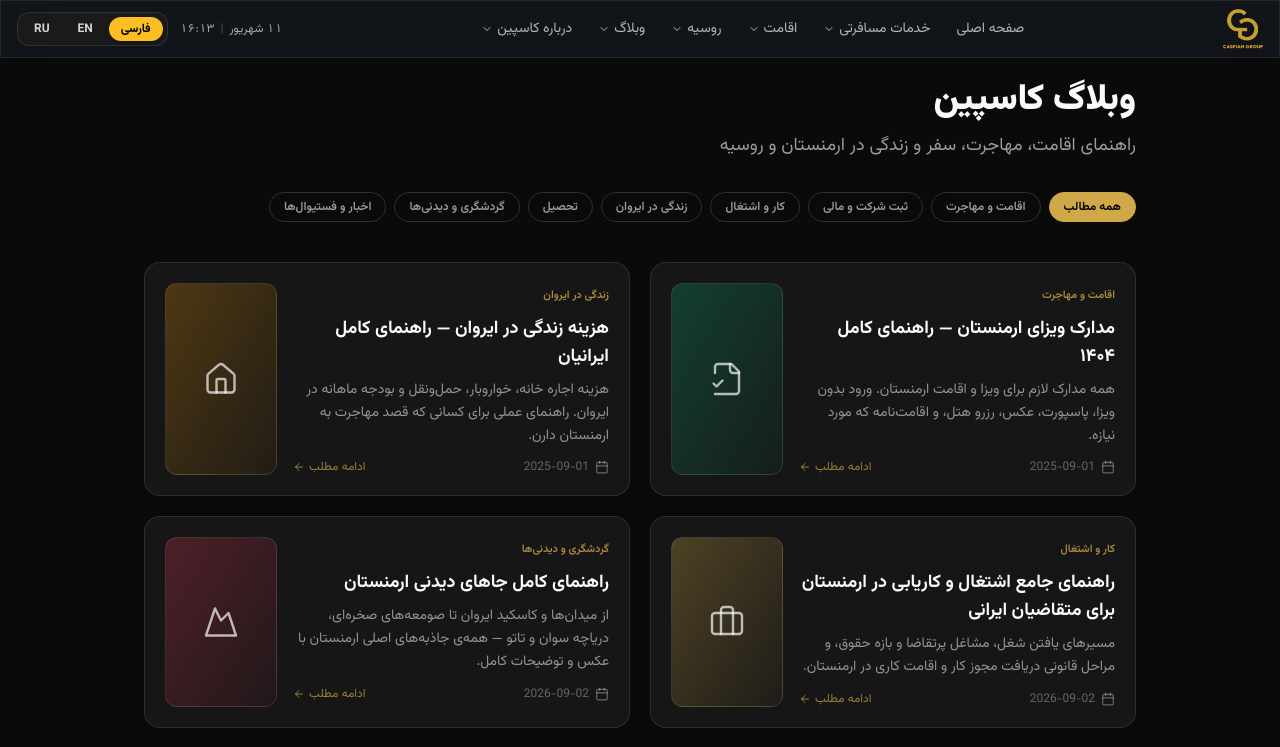
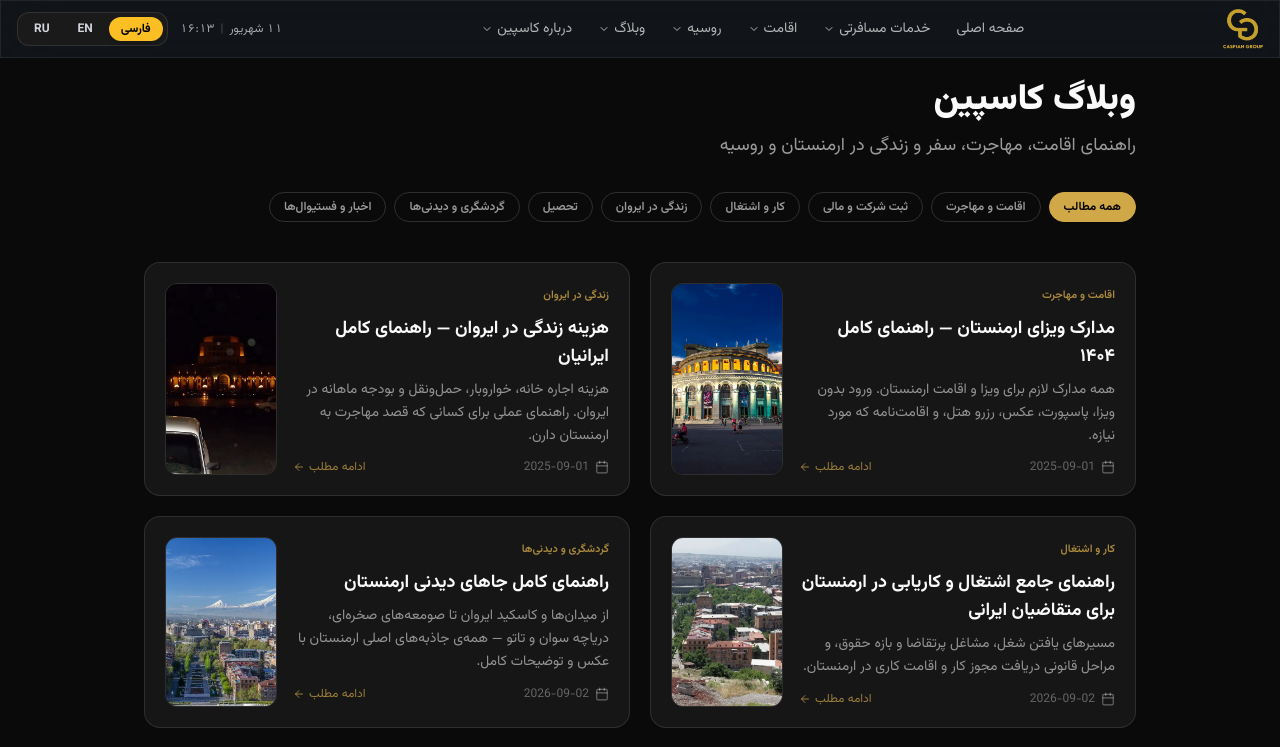
Before and after one commit to Mosirezaei/Caspian, a Next.js app: page /blog in a window 1280 px wide. Shown: the top 747 px of the page. Built offline with nearby package versions, Linux system fonts and the light colour scheme.

Commit message:
style(blog): blog archive cards now show real thumbnail photos instead of icons

```diff
--- a/src/views/blog/BlogArchive.jsx
+++ b/src/views/blog/BlogArchive.jsx
@@ -22,7 +22,14 @@ const CATEGORY_GRADIENT = {
   news: 'from-fuchsia-500/25 to-fuchsia-500/5',
 };
 
-function CardThumb({ category }) {
+function CardThumb({ category, thumbnail }) {
+  if (thumbnail) {
+    return (
+      <div className="w-24 sm:w-28 shrink-0 rounded-xl overflow-hidden border border-white/10">
+        <img src={thumbnail} alt="" className="w-full h-full object-cover" loading="lazy" />
+      </div>
+    );
+  }
   const Icon = CATEGORY_ICON[category] || FileCheck2;
   const grad = CATEGORY_GRADIENT[category] || CATEGORY_GRADIENT.residency;
   return (
@@ -106,7 +113,7 @@ function BlogArchiveInner() {
                       </span>
                     </div>
                   </div>
-                  <CardThumb category={post.category} />
+                  <CardThumb category={post.category} thumbnail={post.thumbnail} />
                 </Link>
               );
             })}
```
